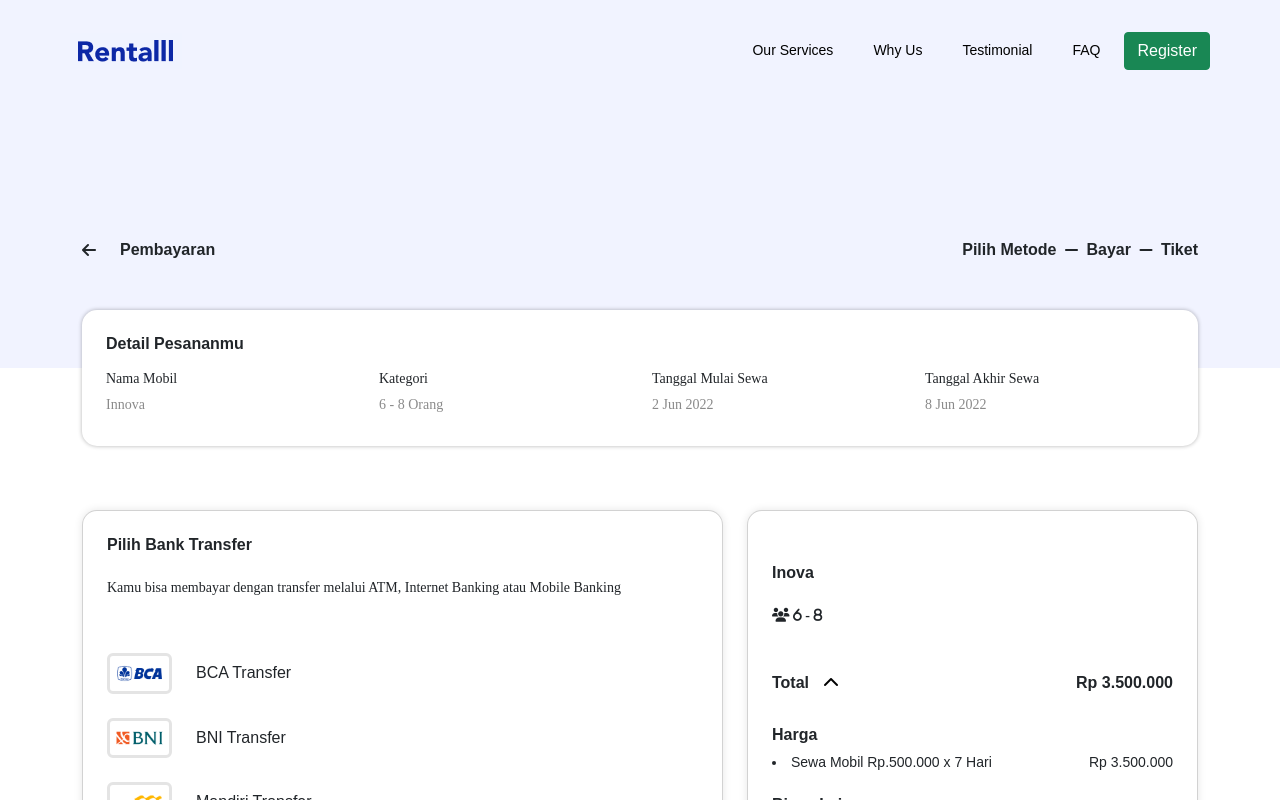
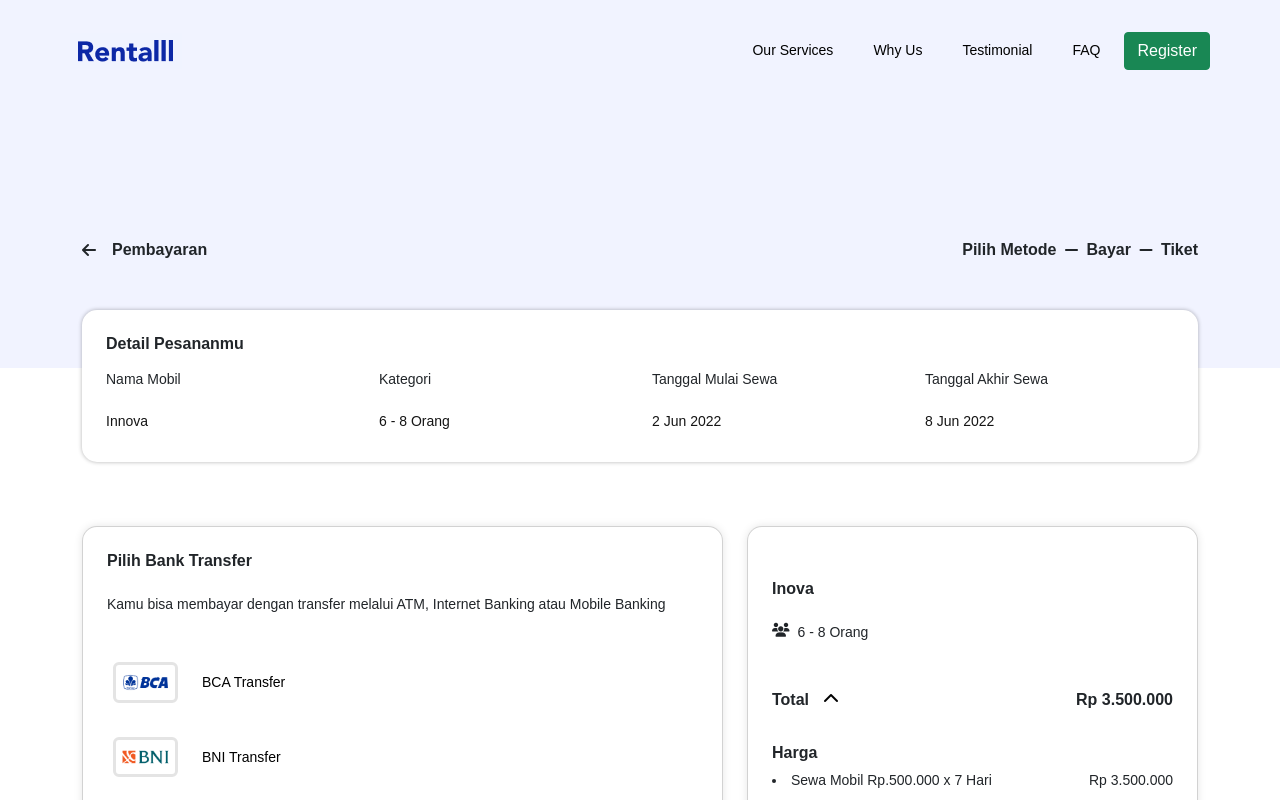
Before and after one commit to krakhmadi/react-sewa-mobil, a React (Create React App) app: page /payment in a window 1280 px wide. Shown: the top 800 px of the page. Built offline with nearby package versions, Linux system fonts and the light colour scheme.

Commit message:
setting cavascript function for UI

```diff
--- a/src/assets/css/hasil-pencarian.css
+++ b/src/assets/css/hasil-pencarian.css
@@ -33,7 +33,7 @@
     line-height: 20px;
 }
 .paragraph-form{
-    font-family: 'Rubik';
+    font-family: 'Arial';
     font-style: normal;
     font-weight: 300;
     font-size: 14px;
--- a/src/assets/css/payment.css
+++ b/src/assets/css/payment.css
@@ -8,13 +8,13 @@
 }
 
 .paragraph-summary{
-    font-family: 'Rubik';
+    font-family: 'Arial';
     font-style: normal;
     font-weight: 400;
     font-size: 14px;
     line-height: 18px;
   }
-  .detail-paragraph-summary{
+  /* .detail-paragraph-summary{
     font-family: 'Rubik';
     font-style: normal;
     font-weight: 400;
@@ -22,6 +22,20 @@
     line-height: 18px;
     margin-bottom: 0px;
     color: #8A8A8A;
+  } */
+  .detail-paragraph-summary{
+    font-family: 'Arial';
+    font-style: normal;
+    font-weight: 400;
+    font-size: 14px;
+    line-height: 18px;
+    margin-bottom: 0px;
+    color:#151515;
+    display: flex;
+    gap: 1rem;
+    flex-direction: column;
+    margin-top: 1rem;
+    ;
   }
 
  .payment-image{
--- /dev/null
+++ b/src/component/BackButton.js
@@ -0,0 +1,21 @@
+import React from "react";
+import { useNavigate } from "react-router-dom";
+import Segment from "./Segment";
+
+const BackButton = ({ children, ...props }) => {
+    const navigate = useNavigate()
+
+    const goBack = () =>{
+        navigate(-1)
+    }
+
+    return(
+        <Segment className='d-flex gap-3 align-items-center title-form' style={{cursor: "pointer"}} onClick={goBack} {...props}>
+            <i class="fa-solid fa-arrow-left"></i>
+            {children}
+        </Segment>
+
+    )
+}
+
+export default BackButton
--- a/src/pages/payment/confirm/index.js
+++ b/src/pages/payment/confirm/index.js
@@ -4,18 +4,17 @@ import { Col, Row, Spinner } from 'reactstrap';
 import Button from '../../../component/Button';
 import Segment from '../../../component/Segment';
 import bca from '../../../assets/images/payment/bca.png'
+import BackButton from '../../../component/BackButton';
 
 
 const Payment = (props) => {
 
-    const useToggle = (initialState) => {
-        const [toggleValue, setToggleValue] = useState(initialState);
+    const navigate = useNavigate()
+    const [show, toggleShow] = useState(true);
 
-        const toggler = () => {setToggleValue(!toggleValue)};
-        return [toggleValue, toggler]
-    };
-
-    const [toggle, setToggle] = useToggle();
+    const goBack = () => {
+        navigate(-1)
+    }
 
     return(
         <>
@@ -23,8 +22,7 @@ const Payment = (props) => {
             <Segment className="container-search container">
                 <Segment className="d-flex confirm-nav justify-content-between flex-row">
                     <Segment className="nav-left d-flex gap-4 align-items-center title-form ">
-                        <i class="fa-solid fa-arrow-left"></i>
-                        BCA Transfer
+                        <BackButton>BCA Transfer</BackButton>
                     </Segment>
                     <Segment className="nav-right d-flex gap-2 align-items-center title-form justify-content-end">
                         Pilih Metode
@@ -120,19 +118,20 @@ const Payment = (props) => {
                                 </Segment>
                             </Segment>
                         </Col>
+                        {show &&(
                         <Col md={5}>
                             <Segment className="card card-size d-flex flex-column p-4">
                                 <Segment className="py-4 detail-car-subitem-2">
                                     <Segment className="py-1 paragraph-form d-flex align-items-center justify-content-center">Klik konfirmasi pembayaran untuk mempercepat proses pengecekan</Segment>
                                     <Button
-                                        onClick={setToggle}
+                                        onClick={() => toggleShow(!show)}
                                         className="btn btn-success">
-                                        Bayar
+                                            Bayar
                                     </Button>
                                 </Segment>
                             </Segment>
-                        </Col>
-                        {toggle &&(
+                        </Col>)}
+                        {!show &&(
                         <Col md={5}>
                             <Segment className="card card-size d-flex flex-column p-4">
                                 <Segment className="py-4 detail-car-subitem-2">
@@ -141,7 +140,7 @@ const Payment = (props) => {
                                     <h6 className='title-form mx-0'>Upload Bukti Pembayaran</h6>
                                     <p className='paragraph-form mx-0'>Untuk membantu kami lebih cepat melakukan pengecekan. Kamu bisa upload bukti bayarmu</p>
                                     <Button
-                                        onClick={setToggle}
+                                        // onClick={}
                                         className="btn btn-success">
                                         Upload
                                     </Button>
--- a/src/pages/payment/summary/index.js
+++ b/src/pages/payment/summary/index.js
@@ -1,11 +1,9 @@
 import React, { useCallback, useEffect, useState } from 'react';
 import { useNavigate } from 'react-router-dom';
-import { Col, Row, Spinner } from 'reactstrap';
+import { Card, Col, Row, Spinner } from 'reactstrap';
 import Button from '../../../component/Button';
-import Form from '../../../component/Form';
-import Input from '../../../component/Input';
 import Segment from '../../../component/Segment';
-import SelectBox from '../../../component/Selectbox';
+import BackButton from '../../../component/BackButton';
 import Summary from '../../../component/Summary';
 import bca from '../../../assets/images/payment/bca.png'
 import bni from '../../../assets/images/payment/bni.png'
@@ -13,11 +11,17 @@ import mandiri from '../../../assets/images/payment/mandiri.png'
 
 const Payment = (props) => {
     const navigate = useNavigate()
-    // const changeIcon = (icon) => icon.classList.toggle("fa-solid fa-chevron-down");
-    const [toggle, setToggle] = useState(true);
-    const handleClick = () => {
-        setToggle(!toggle);
-      };
+    const [show, toggleShow] = useState(true);
+
+    const [selectBank, setSelectBank] = useState([])
+    const bank = [
+        {id: 1, img: bca, name: "BCA Transfer"},
+        {id: 2, img: bni, name: "BNI Transfer"},
+        {id: 3, img: mandiri, name: "Mandiri Transfer"},
+    ]
+    const handleClick = (params) => {
+        setSelectBank(params)
+    }
 
     return(
         <>
@@ -25,10 +29,9 @@ const Payment = (props) => {
 
             <Segment className="container-search container">
                 <Segment className="d-flex payment-nav justify-content-between flex-row">
-                    <Segment className="nav-left d-flex gap-4 align-items-center title-form ">
-                        <i class="fa-solid fa-arrow-left"></i>
-                        Pembayaran
-
+                    <Segment className="nav-left">
+                        {/* <i style={{cursor: "pointer"}} onClick={goBack} class="fa-solid fa-arrow-left"></i> */}
+                        <BackButton>Pembayaran</BackButton>
                     </Segment>
                     <Segment className="nav-right d-flex gap-2 align-items-center title-form justify-content-end">
                         Pilih Metode
@@ -57,18 +60,22 @@ const Payment = (props) => {
                                     <p className='paragraph-summary'>Kamu bisa membayar dengan transfer melalui ATM, Internet Banking atau Mobile Banking</p>
                                 </Segment>
                                 <Segment className="payment-bank">
-                                   <Segment className='d-flex align-items-center gap-4 my-4'>
-                                        <img src={bca} alt='bca' className='payment-image'></img>
-                                        <p className='my-0'>BCA Transfer</p>
-                                   </Segment>
-                                   <Segment className='d-flex align-items-center gap-4 my-4'>
-                                        <img src={bni} alt='bni' className='payment-image'></img>
-                                        <p className='my-0'>BNI Transfer</p>
-                                   </Segment>
-                                   <Segment className='d-flex align-items-center gap-4 my-4'>
-                                        <img src={mandiri} alt='mandiri' className='payment-image'></img>
-                                        <p className='my-0'>Mandiri Transfer</p>
-                                   </Segment>
+                                    <>{bank.map((item, index) => {
+                                        return <Segment className="d-flex align-items-center justify-content-between">
+                                            <Button className='d-flex align-items-center gap-4 my-3'
+                                                    style={{width: "100%", border:"none", background: "none"}}
+                                                    onClick={() => handleClick(item.id)}>
+                                                        <img src={item.img} className='payment-image'></img>
+                                                        <p className='my-0 paragraph-summary'>{item.name}</p>
+                                                        <i className="line-1"></i>
+                                            </Button>
+                                            {item.id === selectBank &&
+                                            <Segment>
+                                                <p className="fa-solid fa-check d-flex align-items-center my-0" style={{color: "#5CB85F"}}></p>
+                                            </Segment>
+                                            }
+                                        </Segment>
+                                    })}</>
                                 </Segment>
                             </Segment>
                         </Col>
@@ -76,15 +83,16 @@ const Payment = (props) => {
                             <Segment className="card card-size d-flex flex-column p-4">
                                 <Segment className="py-4 detail-car-subitem-2">
                                     <Segment className="py-1 title-form">Inova</Segment>
-                                    <Segment className="mb-4 py-1 paragraph-form">
-                                        <i className='fa fa-users'> 6 - 8 </i>
+                                    <Segment className="mb-4 py-1 paragraph-form d-flex gap-2">
+                                        <i className='fa fa-users'></i>
+                                        <p className='my-0'>6 - 8 Orang</p>
                                     </Segment>
                                     <Segment className="d-flex align-items-center justify-content-between">
                                         <Segment className="py-1 title-form d-flex gap-2 align-items-center">Total
-                                        <Button onClick={handleClick} class="fa-solid fa-chevron-up" style={{background:"none", border:"none"}}></Button></Segment>
+                                        <Button onClick={() => toggleShow(!show)} style={{background:"none", border:"none"}}>{show ? <i className='fa-solid fa-chevron-up'></i> : <i className='fa-solid fa-chevron-down'></i>}</Button></Segment>
                                         <Segment className="py-1 title-form">Rp 3.500.000</Segment>
                                     </Segment>
-                                    {toggle ?
+                                    {show &&
                                         <Segment>
                                             <Segment className="py-2">
                                                 <Segment className="py-1 title-form">Harga</Segment>
@@ -97,11 +105,11 @@ const Payment = (props) => {
                                                 <Segment className="py-1 title-form">Biaya Lainnya</Segment>
                                                 <Segment className="py-1 d-flex align-items-center justify-content-between paragraph-form">
                                                     <li>Pajak</li>
-                                                    <Segment>Termasuk</Segment>
+                                                    <Segment style={{color:'#5CB85F'}}>Termasuk</Segment>
                                                 </Segment>
                                                 <Segment className="py-1 d-flex align-items-center justify-content-between paragraph-form">
                                                     <li>Biaya Makan Supir</li>
-                                                    <Segment>Termasuk</Segment>
+                                                    <Segment style={{color:'#5CB85F'}}>Termasuk</Segment>
                                                 </Segment>
                                             </Segment>
                                             <Segment className="py-2">
@@ -114,8 +122,6 @@ const Payment = (props) => {
                                                 </Segment>
                                             </Segment>
                                         </Segment>
-                                        :
-                                        <></>
                                     }
 
                                     <Segment className="line-1"></Segment>
--- a/src/pages/register/login.js
+++ b/src/pages/register/login.js
@@ -4,7 +4,7 @@ import { Col } from "reactstrap";
 const Login = (props) => {
     return(
         <Col>
-            <h1>Hello Bitches</h1>
+            <h1>Ini Login</h1>
         </Col>
     )
 }
```
